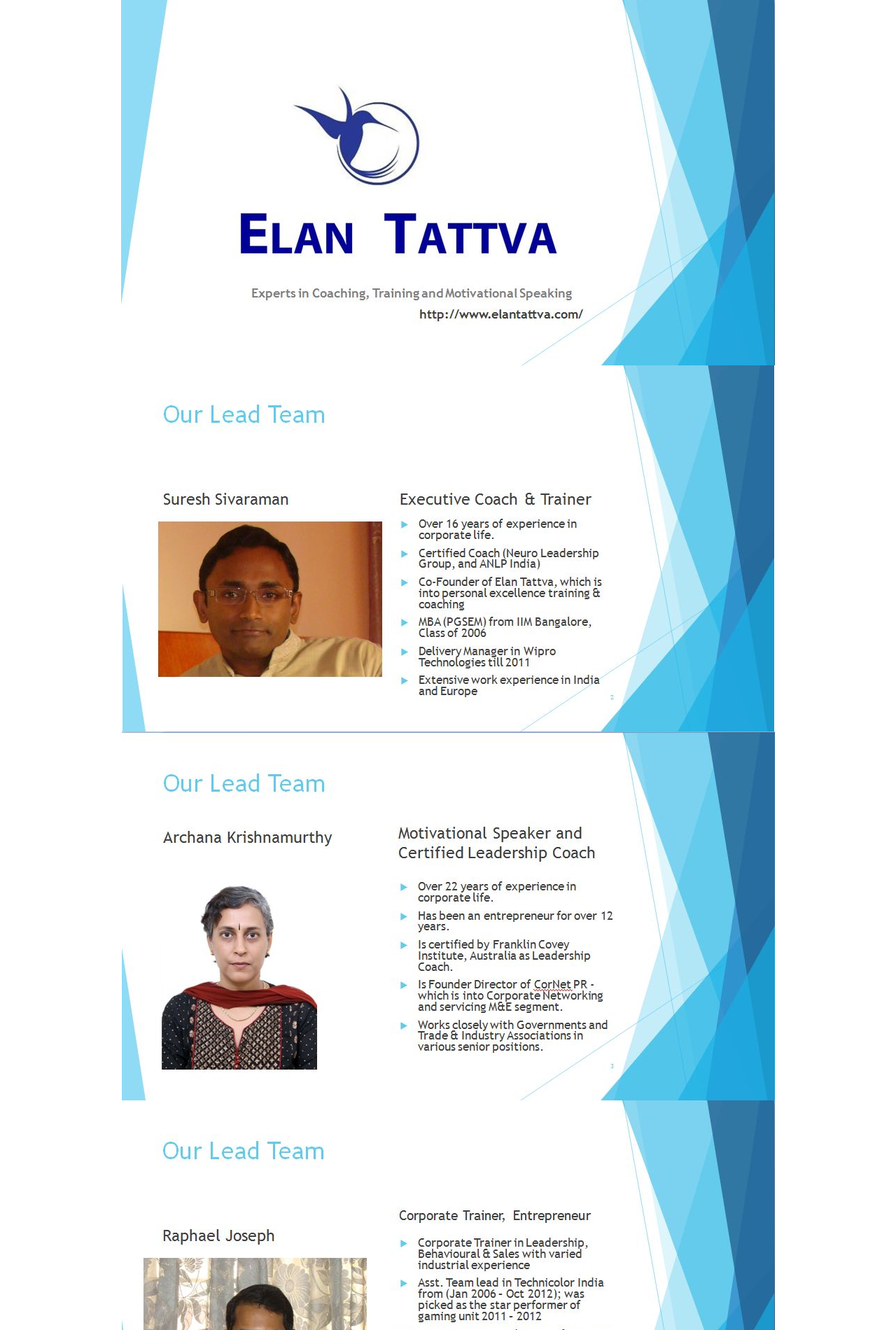
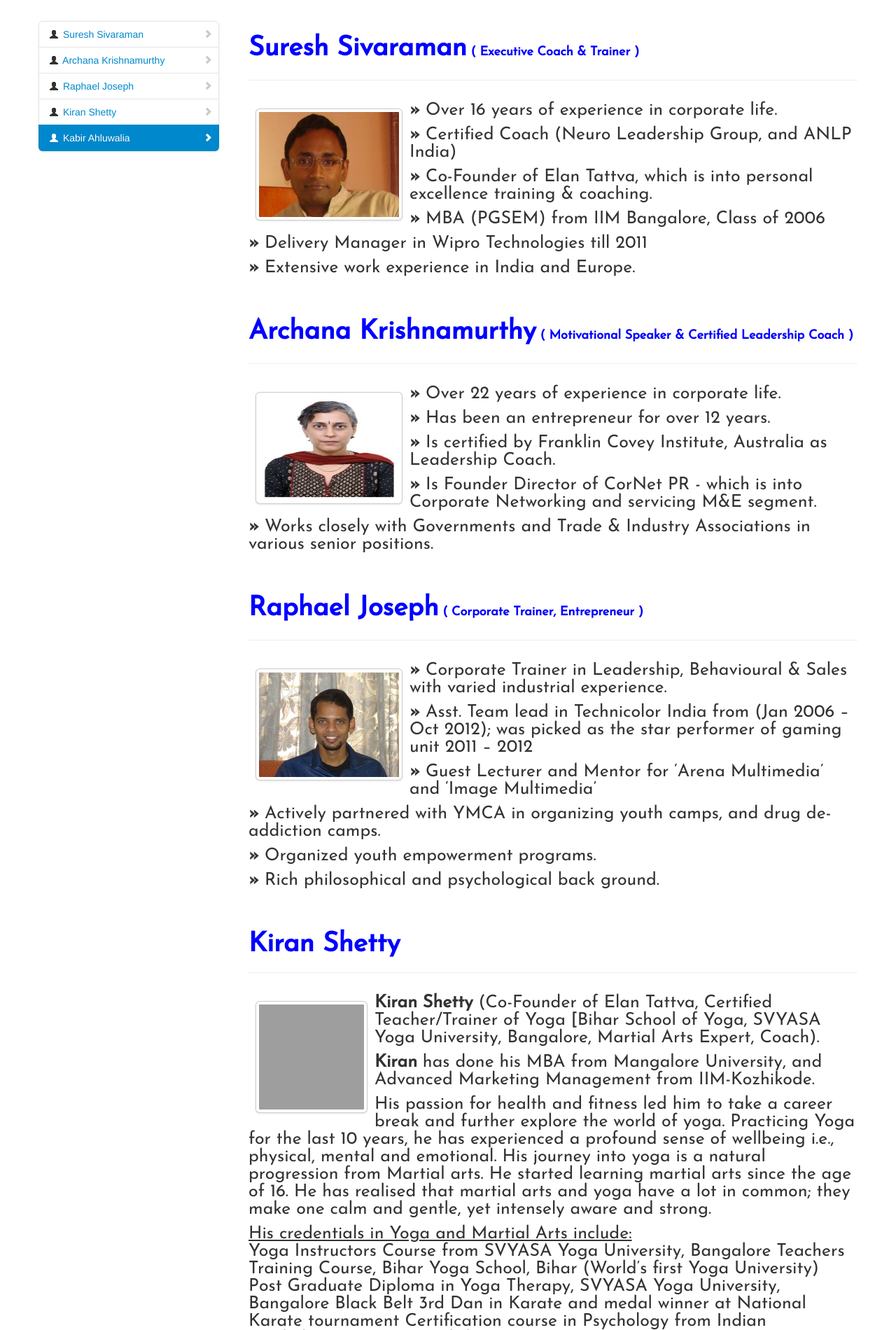
Before and after one commit to ankithbti/elantattva-codebase, a PHP site: page /ourteam.php in a window 1280 px wide. Shown: the part 280-2180 px from the top of the page at 70% size. Run offline with PHP 8.4, Linux system fonts and the light colour scheme; style sheets or scripts are compiled from the project's sources; some libraries are stand-ins or nearby versions; some web fonts are replaced; grey boxes are pictures that could not be loaded.

Commit message:
Making changes as per Suresh request

```diff
--- a/HHNT_1_0/news.txt
+++ b/HHNT_1_0/news.txt
@@ -1,2 +1,2 @@
-HNEWS="<strong> More Events coming soon, keep watching this space. </strong> &nbsp;&nbsp; For any queries, please call: +91 99722 97259"
-HLINK="#"
+#HNEWS="<strong>Upcoming Event:</strong> &nbsp;&nbsp;<b>&ldquo;Enspiring Goals 101&rdquo;</b> on Sun, May 11<sup>th</sup> 2014, 9:15 AM to 6 PM @ Times of India, MG Road, Bangalore. For any queries, please call: +91 99722 97259"
+#HLINK="#"
--- a/about.php
+++ b/about.php
@@ -42,7 +42,7 @@
 	            <h1>About Us</h1>
 	          </div>
 	          <p>Elan Tattva literally stands for the principles of enthusiasm, confidence, panache and style.<br/>
-				The company is co-founded by two individuals (Suresh Sivaraman and Kiran Shetty) with extensive prior Corporate/Industry experience.<br/>
+				The company is co-founded by a team with extensive prior Corporate/Industry experience.<br/>
 				Located in Bangalore, we offer a wide variety of programs and workshops that creatively collaborates the rich traditional ideas of the East with the modern outlook of the West, with the goal of Promoting health, happiness, excellence and well-being through the mind-body connection.
 			  </p>
 	        </section>
--- a/backupHeader.html
+++ b/backupHeader.html
@@ -77,8 +77,10 @@
   <script src="resources/bootstrap/js/holder.js" type="text/javascript"></script>
   <script src="resources/bootstrap/js/prettify.js" type="text/javascript"></script>
   <script src="resources/bootstrap/js/application.js" type="text/javascript"></script>
-  <script type="text/javascript" src="http://ajax.googleapis.com/ajax/libs/jquery/1/jquery.min.js"></script>
-  <script src="http://gsgd.co.uk/sandbox/jquery/easing/jquery.easing.1.3.js"></script>
+  <!-- <script type="text/javascript" src="http://ajax.googleapis.com/ajax/libs/jquery/1/jquery.min.js"></script> -->
+  <script type="text/javascript" src="resources/js/jquery.js"></script>
+  <!-- <script src="http://gsgd.co.uk/sandbox/jquery/easing/jquery.easing.1.3.js"></script> -->
+  <script src="resources/js/jquery.easing.min.js"></script>
   <script src="js/slides.min.jquery.js"></script>
   <script>
     $(function(){
--- a/commonCSS.css
+++ b/commonCSS.css
@@ -20,8 +20,8 @@
     }
 
     .logoImage img{
-      width:210px;
-      height:210px;
+      width:300px;
+      height:220px;
     }
     .logoImage span{
         font-family: "Droid Serif" ;
@@ -589,6 +589,15 @@ a.polaroid:hover { -moz-box-shadow: #666 5px 5px 20px; -webkit-box-shadow: #666
   clear: both;
 }
 
+.subtagline{
+  position: relative;
+  margin-top:25%;
+  text-transform: uppercase;
+  font-family: "Josefin Sans";
+  font-size: 22px;
+  color: rgb(40, 56, 151);
+}
+
 #myimageslider{
   margin-top: 15px;
 }
--- a/ourteam.php
+++ b/ourteam.php
@@ -16,20 +16,7 @@
     	<p>Meet the catalysts behind Elan Tattva</p>
 </div>
 
-<div class="container" align="center">
-
-	<p>
-		<img src='images/team1.png' /><br>
-		<img src='images/team2.png' /><br>
-		<img src='images/team3.png' /><br>
-		<img src='images/team4.png' /><br>
-		<img src='images/team5.png' /><br>
-		<img src='images/team6.png' /><br>
-	</p>
-	<p>
-		<img src='images/team2.png' />
-	</p>
-
+<div class="container">
 
 	<!-- Docs nav
 	================================================== -->
@@ -37,6 +24,8 @@
 	  	<div class="span3 bs-docs-sidebar">
 		    <ul class="nav nav-list bs-docs-sidenav">
 		      <li class="active"><a href="#suresh"><i class="icon-chevron-right"></i> <i class="icon-user"></i> Suresh Sivaraman</a></li>
+		      <li><a href="#archana"><i class="icon-chevron-right"></i> <i class="icon-user"></i> Archana Krishnamurthy</a></li>
+		      <li><a href="#raphael"><i class="icon-chevron-right"></i> <i class="icon-user"></i> Raphael Joseph</a></li>
 		      <li><a href="#kiran"><i class="icon-chevron-right"></i> <i class="icon-user"></i> Kiran Shetty</a></li>
 		      <li><a href="#kabir"><i class="icon-chevron-right"></i> <i class="icon-user"></i> Kabir Ahluwalia</a></li>
 		    </ul>
@@ -49,16 +38,50 @@
 	        ================================================== -->
 	        <section id="suresh">
 	          <div class="page-header">
-	            <h1>Suresh Sivaraman</h1>
+	            <h1>Suresh Sivaraman<span style='font-size: 18px;'> ( Executive Coach &amp; Trainer )</span></h1>
 	          </div>
 
-		      <img src="resources/images/suresh_snap.JPG" class="img-rounded img-polaroid" style="margin:10px;width:150px;height:150px;position:relative;float:left;"/>
-	          <p><strong>Suresh Sivaraman</strong> (Co-Founder of Elan Tattva, Certified NLP trainer [ANLP India] and Certified Advanced Life Coach [ANLP India]).</p>
+		      <img src="images/suresh.png" class="img-rounded img-polaroid" style="margin:10px;width:200px;height:150px;position:relative;float:left;"/>
+	          <!-- <p><strong>Executive Coach &amp; Trainer</strong></p> -->
+	          <p><strong>&raquo;</strong> Over 16 years of experience in corporate life.</p>
+	          <p><strong>&raquo;</strong> Certified Coach (Neuro Leadership Group, and ANLP India)</p>
+	          <p><strong>&raquo;</strong> Co-Founder of Elan Tattva, which is into personal excellence training &amp; coaching.</p>
+	          <p><strong>&raquo;</strong> MBA (PGSEM) from IIM Bangalore, Class of 2006</p>
+	          <p><strong>&raquo;</strong> Delivery Manager in Wipro Technologies till 2011</p>
+	          <p><strong>&raquo;</strong> Extensive work experience in India and Europe.</p>
+	        </section>
 
-	          <p><strong>Suresh</strong> has done his MBA from IIM Bangalore (PGSEM) and B.Tech from Govt College of Engineering, Trivandrum, University of Kerala. He has worked in the IT industry for nearly 14 yrs, with 7 years in various Management positions in India and Europe. He has handled roles of Delivery Manager, Senior Project Manager, Onsite Manager for large programs in the IT industry.</p>
+	        <!--
+	        ================================================== -->
+	        <section id="archana">
+	          <div class="page-header">
+	            <h1>Archana Krishnamurthy<span style='font-size: 18px;'> ( Motivational Speaker &amp; Certified Leadership Coach )</span></h1>
+	          </div>
 
-	          <p>His passions include Inter Cultural Management, People and Process Management, Organizational Development, NLP, Transactional Analysis, Life Coaching, Reiki, Meditation, Tai chi, Yoga, New Age Music. He has conducted workshops and sessions in Bangalore on personal empowerment, law of attraction, meditations, one-one coaching.</p>
+		      <img src="images/archana.png" class="img-rounded img-polaroid" style="margin:10px;width:200px;height:150px;position:relative;float:left;"/>
+	          <!-- <p><strong>Executive Coach &amp; Trainer</strong></p> -->
+	          <p><strong>&raquo;</strong> Over 22 years of experience in corporate life.</p>
+	          <p><strong>&raquo;</strong> Has been an entrepreneur for over 12 years.</p>
+	          <p><strong>&raquo;</strong> Is certified by Franklin Covey Institute, Australia as Leadership Coach.</p>
+	          <p><strong>&raquo;</strong> Is Founder Director of CorNet PR - which is into Corporate Networking and servicing M&amp;E segment.</p>
+	          <p><strong>&raquo;</strong> Works closely with Governments and Trade & Industry Associations in various senior positions.</p>
+	        </section>
 
+	        <!--
+	        ================================================== -->
+	        <section id="raphael">
+	          <div class="page-header">
+	            <h1>Raphael Joseph<span style='font-size: 18px;'> ( Corporate Trainer, Entrepreneur )</span></h1>
+	          </div>
+
+		      <img src="images/raphael.png" class="img-rounded img-polaroid" style="margin:10px;width:200px;height:150px;position:relative;float:left;"/>
+	          <!-- <p><strong>Executive Coach &amp; Trainer</strong></p> -->
+	          <p><strong>&raquo;</strong> Corporate Trainer in Leadership, Behavioural &amp; Sales with varied industrial experience.</p>
+	          <p><strong>&raquo;</strong> Asst. Team lead in Technicolor India from (Jan 2006 – Oct 2012); was picked as the star performer of gaming unit 2011 – 2012</p>
+	          <p><strong>&raquo;</strong> Guest Lecturer and Mentor for ‘Arena Multimedia’ and ‘Image Multimedia’</p>
+	          <p><strong>&raquo;</strong> Actively partnered with YMCA in organizing youth camps, and drug de-addiction camps.</p>
+	          <p><strong>&raquo;</strong> Organized youth empowerment programs.</p>
+	          <p><strong>&raquo;</strong> Rich philosophical and psychological back ground.</p>
 	        </section>
 
 	        <!--
--- a/founder.php
+++ b/team_old.php
@@ -12,7 +12,7 @@
 ?>
 
 <div class="jumbotron">
-    <h1>FOUNDERS</h1>
+    <h1>Our Team</h1>
     	<p>Meet the catalysts behind Elan Tattva</p>
 </div>
 
@@ -39,7 +39,7 @@
 	            <h1>Suresh Sivaraman</h1>
 	          </div>
 
-		      <img src="resources/images/suresh_snap.JPG" class="img-rounded img-polaroid" style="margin:10px;width:150px;height:150px;position:relative;float:left;"/>
+		      <img src="images/suresh.png" class="img-rounded img-polaroid" style="margin:10px;width:200px;height:150px;position:relative;float:left;"/>
 	          <p><strong>Suresh Sivaraman</strong> (Co-Founder of Elan Tattva, Certified NLP trainer [ANLP India] and Certified Advanced Life Coach [ANLP India]).</p>
 
 	          <p><strong>Suresh</strong> has done his MBA from IIM Bangalore (PGSEM) and B.Tech from Govt College of Engineering, Trivandrum, University of Kerala. He has worked in the IT industry for nearly 14 yrs, with 7 years in various Management positions in India and Europe. He has handled roles of Delivery Manager, Senior Project Manager, Onsite Manager for large programs in the IT industry.</p>
```
Also changed, not shown: home.php (+17 -10 lines), images/archana.png (added), images/logo_new.png (added), images/raphael.png (added), images/suresh.png (added), 2 other files.
